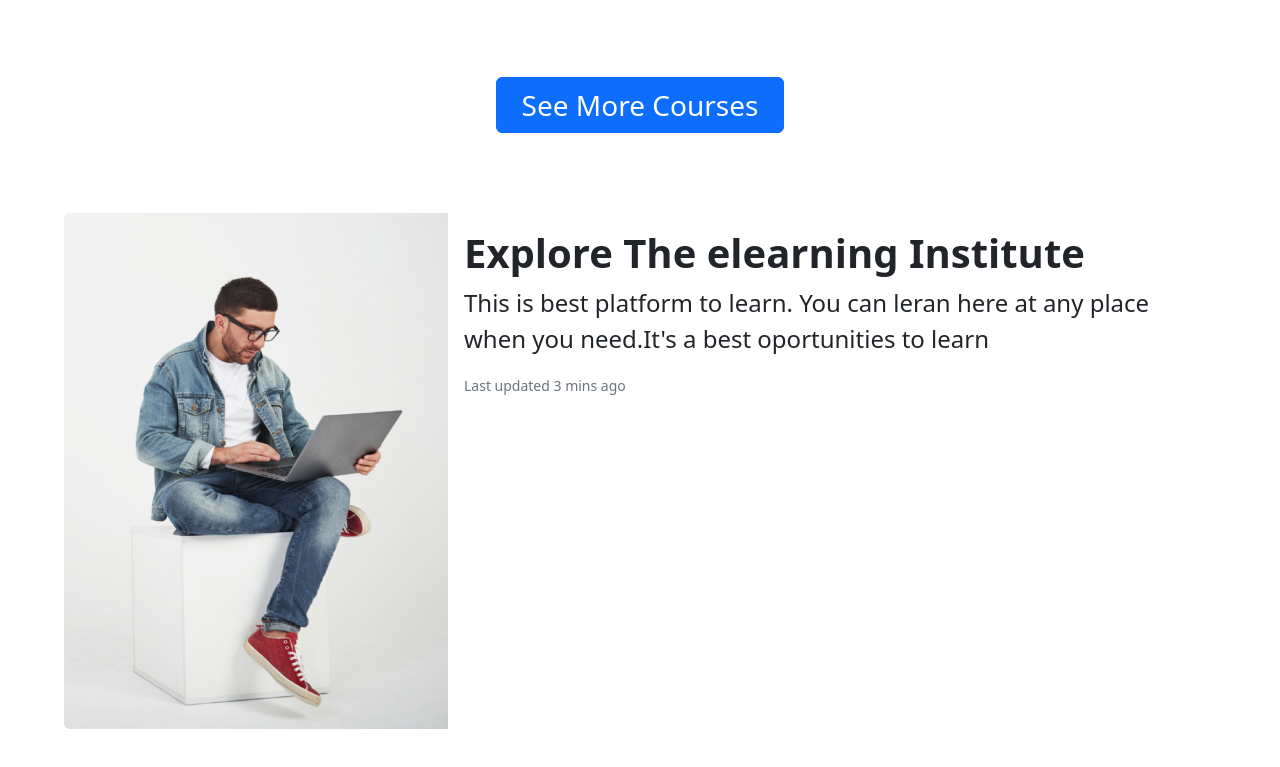
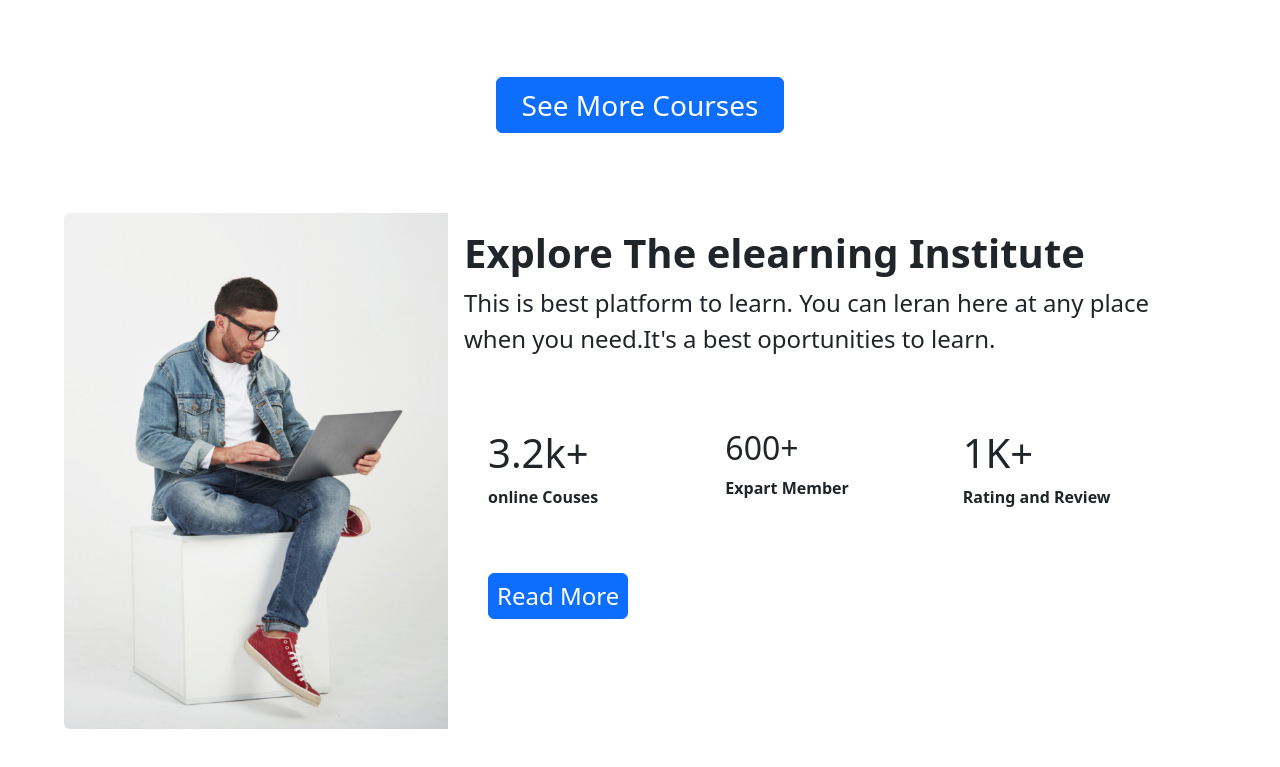
Before and after one commit to SabbirHasan07/Tech-Station, a plain HTML site: page index.html in a window 1280 px wide. Shown: the part 1849-2616 px from the top of the page. Drawn offline with nearby package versions, Linux system fonts and the light colour scheme.

Commit message:
Commit-five

```diff
--- a/index.html
+++ b/index.html
@@ -20,9 +20,8 @@
           </div>
           <div class="col">
 
-                        <button class="navbar-toggler" type="button" data-bs-toggle="collapse"
-                            data-bs-target="#navbarNavAltMarkup" aria-controls="navbarNavAltMarkup"
-                            aria-expanded="false" aria-label="Toggle navigation">
+            <button class="navbar-toggler" type="button" data-bs-toggle="collapse" data-bs-target="#navbarNavAltMarkup"
+              aria-controls="navbarNavAltMarkup" aria-expanded="false" aria-label="Toggle navigation">
               <span class="navbar-toggler-icon"></span>
             </button>
             <div class="collapse navbar-collapse" id="navbarNavAltMarkup">
@@ -117,7 +116,8 @@
                 <div class="col-md-8">
                   <div class="card-body">
                     <h5 class="card-title">Fundamental Of UI/UX Design</h5>
-                                  <p class="card-text">Some quick example text to build on the card title and make up the bulk of the card.</p>
+                    <p class="card-text">Some quick example text to build on the card title and make up the bulk of the
+                      card.</p>
                     <p class="card-text"><small class="text-primary fs-4 fw-bold">Price : 20$</small></p>
                   </div>
                 </div>
@@ -131,7 +131,8 @@
                 <div class="col-md-8">
                   <div class="card-body">
                     <h5 class="card-title">Javascript Basic to advanced</h5>
-                                  <p class="card-text">Some quick example text to build on the card title and make up the bulk of the card.</p>
+                    <p class="card-text">Some quick example text to build on the card title and make up the bulk of the
+                      card.</p>
                     <p class="card-text"><small class="text-primary fs-4 fw-bold">Price : 20$</small></p>
                   </div>
                 </div>
@@ -144,8 +145,9 @@
                 </div>
                 <div class="col-md-8">
                   <div class="card-body">
-                                  <h5 class="card-title">Fullstack Web Development  </h5>
-                                  <p class="card-text">Some quick example text to build on the card title and make up the bulk of the card.</p>
+                    <h5 class="card-title">Fullstack Web Development </h5>
+                    <p class="card-text">Some quick example text to build on the card title and make up the bulk of the
+                      card.</p>
                     <p class="card-text"><small class="text-primary fs-4 fw-bold">Price : 20$</small></p>
                   </div>
                 </div>
@@ -163,7 +165,8 @@
                 <div class="col-md-8">
                   <div class="card-body">
                     <h5 class="card-title">Digital Marketing</h5>
-                                  <p class="card-text">Some quick example text to build on the card title and make up the bulk of the card.</p>
+                    <p class="card-text">Some quick example text to build on the card title and make up the bulk of the
+                      card.</p>
                     <p class="card-text"><small class="text-primary fs-4 fw-bold">Price : 20$</small></p>
                   </div>
                 </div>
@@ -177,7 +180,8 @@
                 <div class="col-md-8">
                   <div class="card-body">
                     <h5 class="card-title">Photography Basic Rules</h5>
-                                  <p class="card-text">Some quick example text to build on the card title and make up the bulk of the card.</p>
+                    <p class="card-text">Some quick example text to build on the card title and make up the bulk of the
+                      card.</p>
                     <p class="card-text"><small class="text-primary fs-4 fw-bold">Price : 20$</small></p>
                   </div>
                 </div>
@@ -191,7 +195,8 @@
                 <div class="col-md-8">
                   <div class="card-body">
                     <h5 class="card-title">Motion Graphics </h5>
-                                  <p class="card-text">Some quick example text to build on the card title and make up the bulk of the card.</p>
+                    <p class="card-text">Some quick example text to build on the card title and make up the bulk of the
+                      card.</p>
                     <p class="card-text"><small class="text-primary fs-4 fw-bold">Price : 20$</small></p>
                   </div>
                 </div>
@@ -220,13 +225,38 @@
           <div class="col-md-8">
             <div class="card-body">
               <h1 class="card-title fw-bold">Explore The elearning Institute</h1>
-                  <p class="card-text fs-4">This is best platform to learn. You can leran here at any place when you need.It's a best oportunities to learn</p>
-                  <p class="card-text"><small class="text-muted">Last updated 3 mins ago</small></p>
+              <p class="card-text fs-4 pb-4 mb-5">This is best platform to learn. You can leran here at any place when
+                you need.It's a best oportunities to learn.</p>
+              <div class="m-4">
+                <div class="row">
+                  <div class="col-lg-4 fw-bold">
+                    <h1>3.2k+</h1>
+                    <p>online Couses</p>
+                  </div>
+                  <div class="col-lg-4 fw-bold">
+                    <h2>600+</h2>
+                    <p>Expart Member</p>
+                  </div>
+                  <div class="col-lg-4 fw-bold">
+                    <h1>1K+</h1>
+                    <p>Rating and Review</p>
+                  </div>
+                </div>
+              </div>
+              <div>
+                <button type="button" class="btn btn-primary fs-4 m-4"
+                  style="--bs-btn-padding-y: .25rem; --bs-btn-padding-x: .5rem; --bs-btn-font-size: .75rem;">
+                  Read More
+                </button>
               </div>
             </div>
           </div>
         </div>
       </div>
+    </div>
+  </section>
+  <section>
+
   </section>
   <script src="https://cdn.jsdelivr.net/npm/bootstrap@5.2.0/dist/js/bootstrap.bundle.min.js"
     integrity="sha384-A3rJD856KowSb7dwlZdYEkO39Gagi7vIsF0jrRAoQmDKKtQBHUuLZ9AsSv4jD4Xa"
```
Lines whose indentation alone changed are shown as unchanged.
